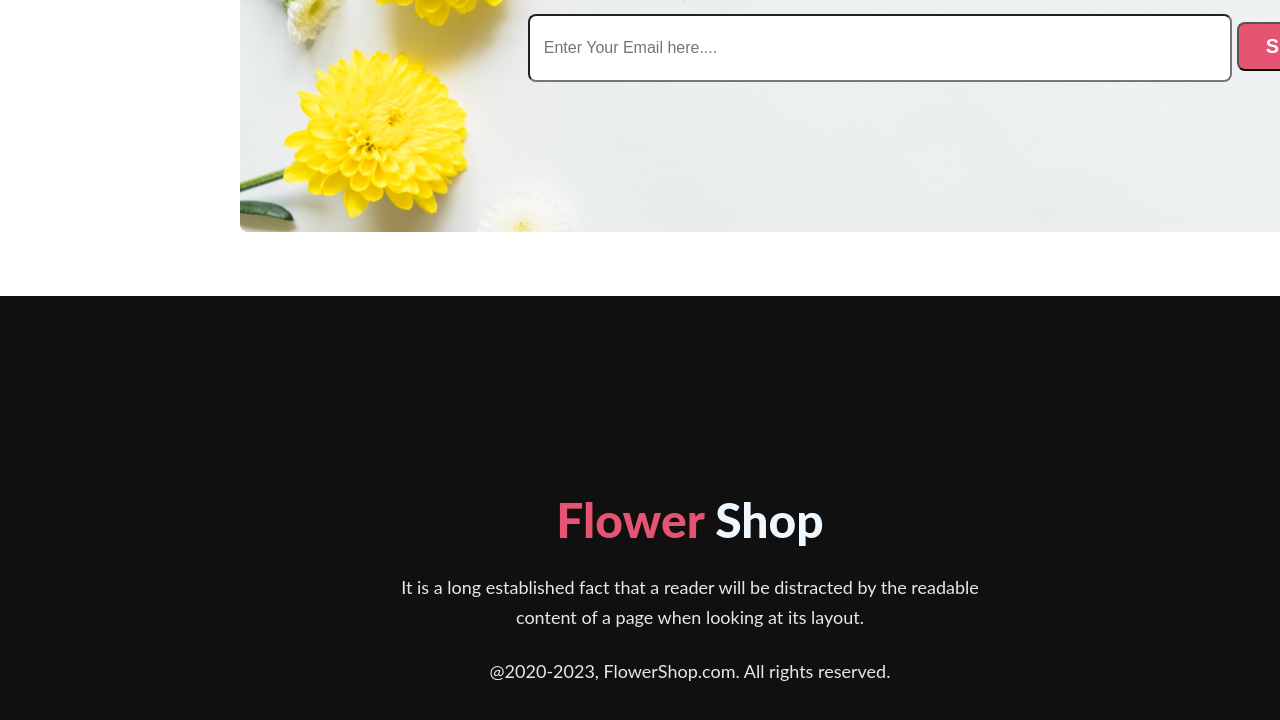
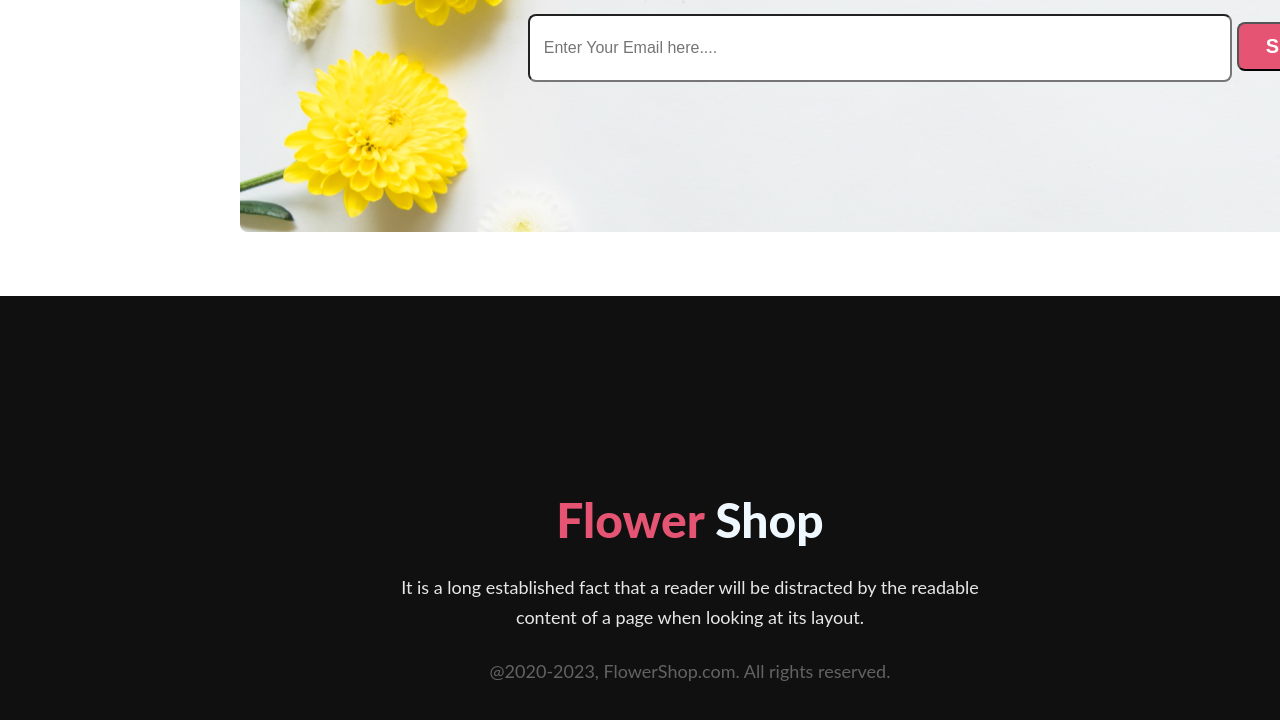
Before and after one commit to Mahadi-Hasan402180/First-assainment, a plain HTML site: page index.html in a window 1280 px wide. Shown: the part 3379-4099 px from the top of the page. Drawn offline with Linux system fonts and the light colour scheme.

Commit message:
edit footer

```diff
--- a/style.css
+++ b/style.css
@@ -287,7 +287,7 @@ padding-bottom: 160px;
 
 }
 .footer-copy{
-    color: rgba(255, 255, 255, 0.90);
+    color: rgba(109, 108, 108, 0.9);
     text-align: center;
     font-size: 18px;
     font-weight: 400;
```
